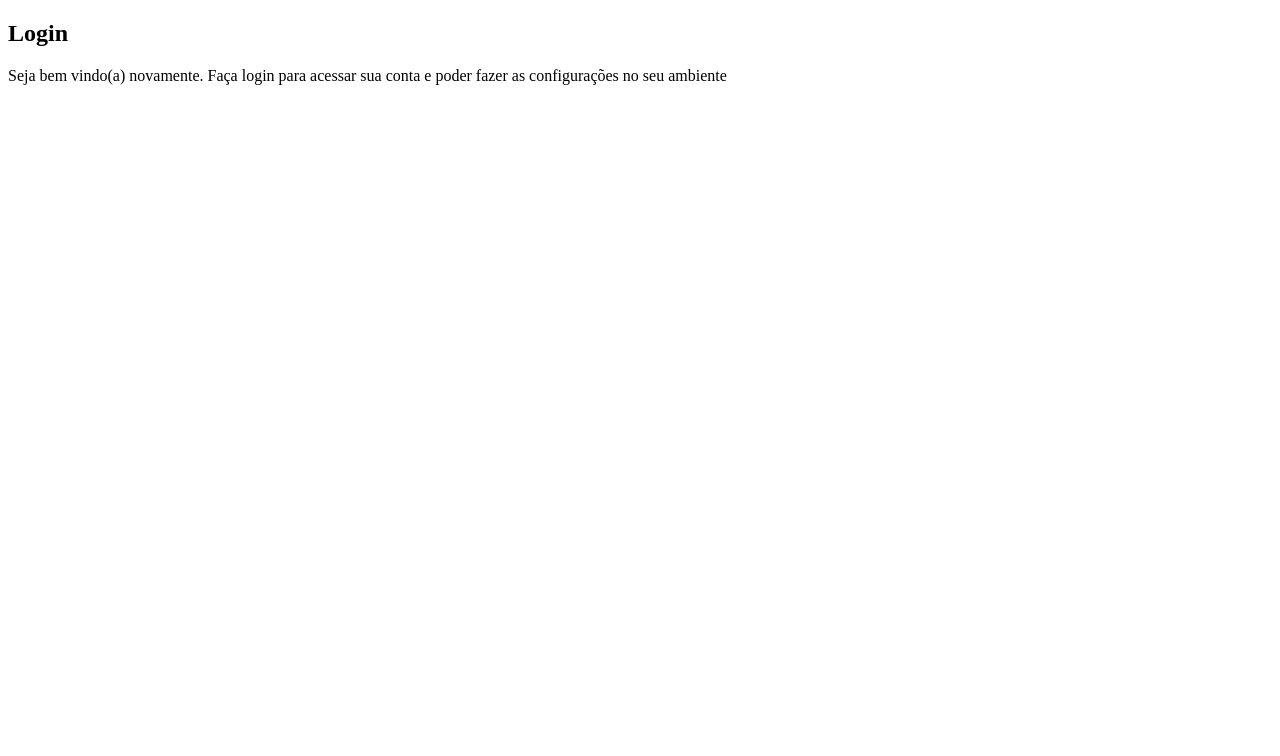
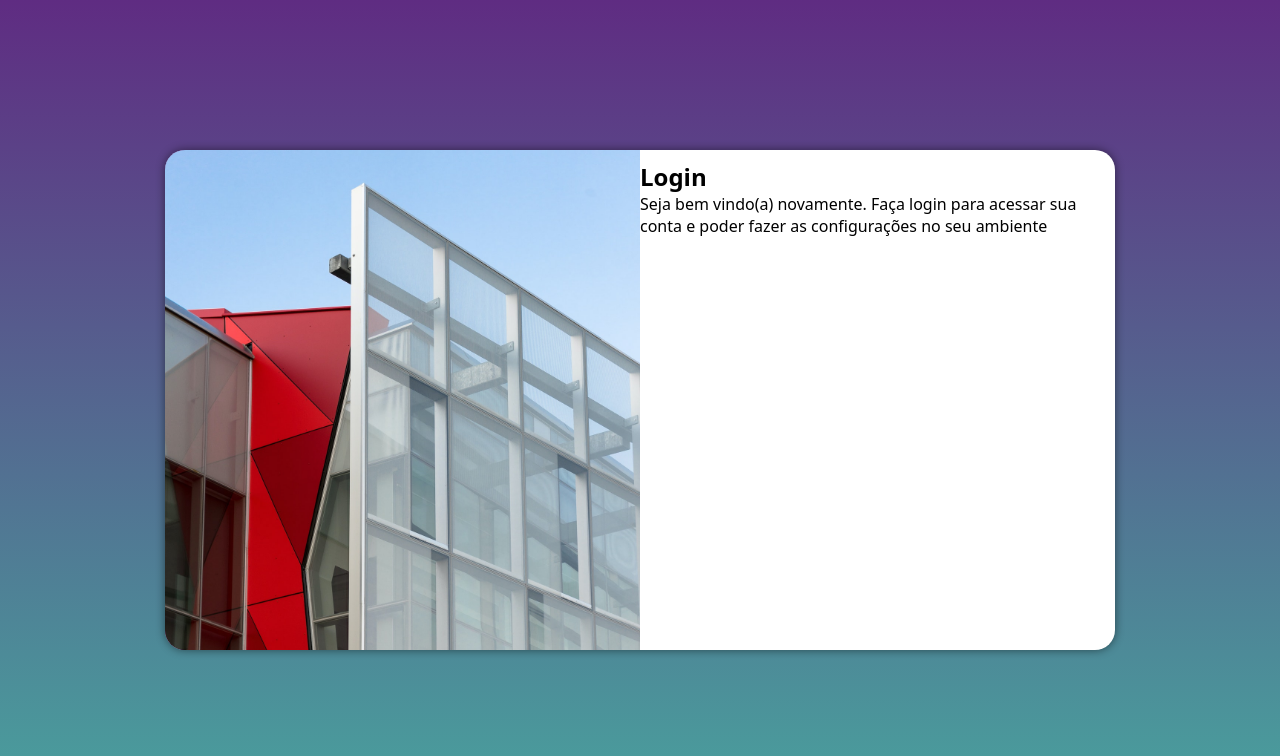
Before and after one commit to Newton-Junior/projeto-login, a plain HTML site: page index.html in a window 1280 px wide. Drawn offline with Linux system fonts and the light colour scheme.

Commit message:
Aplicação de responsividade

```diff
--- /dev/null
+++ b/estilos/media-query.css
@@ -0,0 +1,36 @@
+@charset "UTF-8";
+@media only screen and (min-width: 768px) and (max-width: 992px){
+    body{
+        background-image: linear-gradient(to top,#49a09d,#5f2c82);
+    }
+
+    section#login{
+        width:90vw;
+    }
+    section#login > div#imagem{
+        float:left;
+        width:30%;
+        height: 100%;
+    }
+    section#login > div#formulario{
+        float:right;
+        width:70%;
+    }
+}
+@media only screen and (min-width:992px){
+    body{
+        background-image: linear-gradient(to top,#49a09d,#5f2c82);
+    }
+    section#login{
+        width:950px;
+    }
+    section#login > div#imagem{
+        float:left;
+        width:50%;
+        height:100%;
+    }
+    section#login > div#formulário{
+        float:right;
+        width:50%;
+    }
+}
--- a/estilos/style.css
+++ b/estilos/style.css
@@ -4,3 +4,44 @@ Paleta de cores
 Verde:#49a09d
 Lilás:#5f2c82
 */
+*{
+    font-family: system-ui, -apple-system, BlinkMacSystemFont, 'Segoe UI', Roboto, Oxygen, Ubuntu, Cantarell, 'Open Sans', 'Helvetica Neue', sans-serif;
+    padding: 0px;
+    margin: 0px;
+    box-sizing: border-box;
+}
+body,html{
+    background-color: #5f2c82;
+    height: 100vh;
+    width:100vw;
+}
+main{
+    position:relative;
+    height: 100vh;
+    width: 100vw;
+}
+section#login{
+    position: absolute;
+    top: 50%;
+    left: 50%;
+    transform: translate(-50%, -50%);
+    background-color: white;
+    width: 250px;
+    height:500px;
+    border-radius: 20px;
+    overflow: hidden;
+    box-shadow: 0px 0px 10px rgba(0, 0, 0, 0.499);
+
+    transition: width 0.5s, height 0.5s;
+    transition-timing-function: ease;
+}
+section#login > div#imagem{
+    display: block;
+    background: #5f2c82 url(../imagens/arquitetura.jpg);
+    background-size: cover;
+    height: 200px;
+}
+section#login > div#formulario{
+    display: block;
+    padding: 10px;
+}
--- a/index.html
+++ b/index.html
@@ -6,6 +6,7 @@
     <meta name="viewport" content="width=device-width, initial-scale=1.0">
     <title>Login</title>
     <link rel="stylesheet" href="estilos/style.css">
+    <link rel="stylesheet" href="estilos/media-query.css">
 </head>
 <body>
     <main>
```
